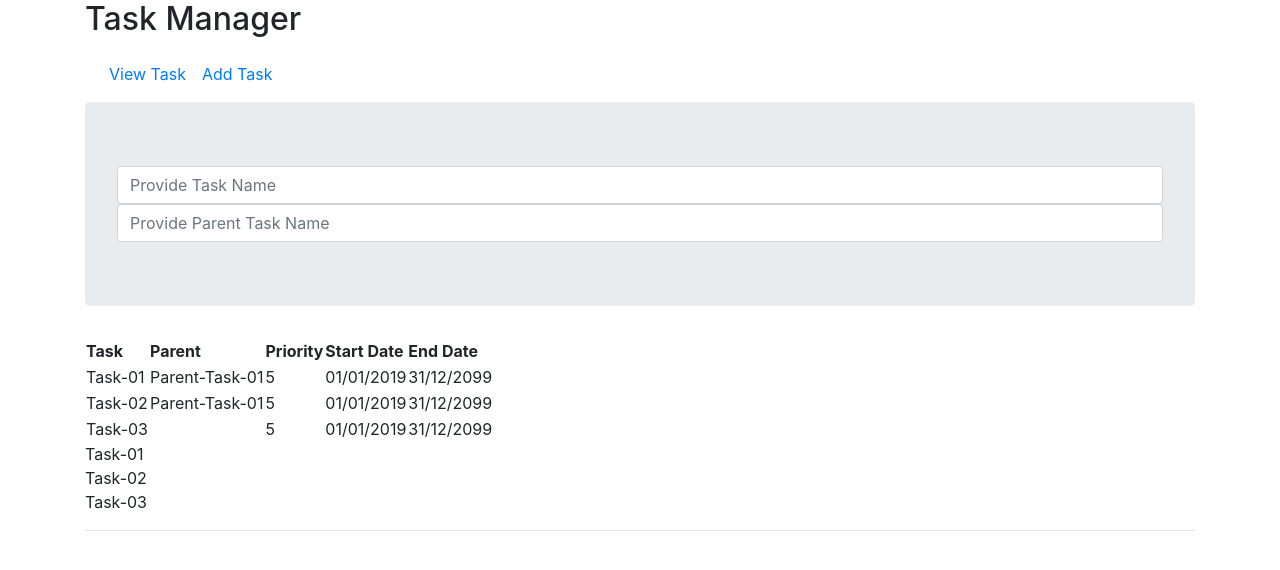
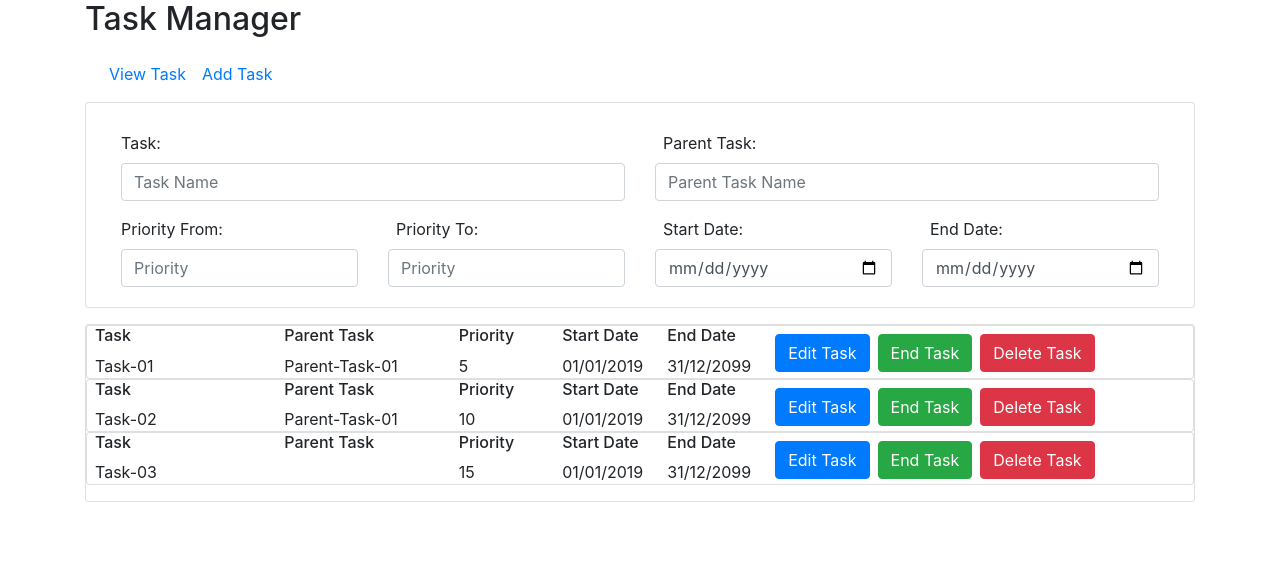
Before and after one commit to selvamsubramani/TaskManager, an Angular app: page /view in a window 1280 px wide. Shown: the top 570 px of the page. Built offline with nearby package versions, Linux system fonts and the light colour scheme.

Commit message:
view component is completed

```diff
--- a/src/app/model/mock-task.ts
+++ b/src/app/model/mock-task.ts
@@ -14,7 +14,7 @@ export const Tasks: Task[] =
     },
     { id: 2, name: 'Task-02'
     , startDate: new Date(2019,0,1), endDate: new Date(2099,11,31)
-    , priority:5, status: 'open'
+    , priority:10, status: 'open'
     , parent: {
         id: 0, name: 'Parent-Task-01'
         , startDate: new Date(2019,0,1), endDate: new Date(2099,11,31)
@@ -24,6 +24,6 @@ export const Tasks: Task[] =
     },
     { id: 3, name: 'Task-03'
     , startDate: new Date(2019,0,1), endDate: new Date(2099,11,31)
-    , priority:5, status: 'open'
+    , priority:15, status: 'open'
     , parent: null },
 ];
--- a/src/app/ui/view/view.component.html
+++ b/src/app/ui/view/view.component.html
@@ -1,30 +1,82 @@
 <div>
-        <div class="jumbotron">
-                <input [(ngModel)]="taskName" type="text"
-                placeholder="Provide Task Name" class="form-control">
-                <input [(ngModel)]="parentTaskName" type="text"
-                placeholder="Provide Parent Task Name" class="form-control">
+    <section name="search" class="card">
+        <div class="card-body">
+            <div class="input-group mb-2">
+                <div class="col-6 col-md-6 col-sm-6">
+                    <label class="mt-2 mr-2" for="taskname">Task:</label>
+                    <input id="taskname" [(ngModel)]="taskName" type="text"
+                        placeholder="Task Name" class="form-control">
+                </div>
+                <div class="col-6 col-md-6 col-sm-6">
+                    <label class="ml-2 mt-2 mr-2" for="parenttaskname">Parent Task:</label>
+                    <input id="parenttaskname" [(ngModel)]="parentTaskName" type="text"
+                        placeholder="Parent Task Name" class="form-control">
+                </div>
+            </div>
+            <div class="input-group">
+                <div class="col-3 col-md-3 col-sm-3">
+                    <label class="mt-2 mr-2" for="frompriority">Priority From:</label>
+                    <input id="frompriority" [(ngModel)]="priorityFrom" type="number"
+                        placeholder="Priority" class="form-control"
+                        min="0" max="30">
+                </div>
+
+                <div class="col-3 col-md-3 col-sm-3">
+                    <label class="ml-2 mt-2 mr-2" for="topriority">Priority To:</label>
+                    <input id="topriority" [(ngModel)]="priorityTo" type="number"
+                        placeholder="Priority" class="form-control"
+                        min="0" max="30">
+                </div>
+
+                <div class="col-3 col-md-3 col-sm-3">
+                    <label class="ml-2 mt-2 mr-2" for="fromdate">Start Date:</label>
+                    <input id="fromdate" [(ngModel)]="startDate" type="date"
+                        placeholder="Start Date" class="form-control">
+                </div>
+
+                <div class="col-3 col-md-3 col-sm-3">
+                    <label class="ml-2 mt-2 mr-2" for="enddate">End Date:</label>
+                    <input id="enddate" [(ngModel)]="endDate" type="date"
+                        placeholder="End Date" class="form-control">
+                </div>
+            </div>
         </div>
-    <table>
-        <tr>
-            <th>Task</th>
-            <th>Parent</th>
-            <th>Priority</th>
-            <th>Start Date</th>
-            <th>End Date</th>
-        </tr>
-        <tr *ngFor="let t of tasks | search : taskName : parentTaskName">
-            <td>{{t.name}}</td>
-            <td><div *ngIf="t.parent">{{t.parent.name}}</div></td>
-            <td>{{t.priority}}</td>
-            <td>{{t.startDate | date:'dd/MM/yyyy'}}</td>
-            <td>{{t.endDate | date:'dd/MM/yyyy'}}</td>
-        </tr>
-    </table>
-    <section name="taskview">
-        <div *ngFor="let task of tasks">
-            <div>{{ task.name }}</div>
+    </section>
+    <section name="view" class="card mt-3">
+        <div class="table">
+            <div class="card" *ngFor="let t of tasks | search : taskName : parentTaskName : priorityFrom : priorityTo : startDate : endDate">
+                <div class="row">
+                    <div class="ml-2 col-2 col-md-2 col-sm-2">
+                        <h6>Task</h6>
+                        {{ t.name }}
+                    </div>
+                    <div class="col-2 col-md-2 col-sm-2">
+                        <h6>Parent Task</h6>
+                        <div *ngIf="t.parent">{{t.parent.name}}</div>
+                    </div>
+                    <div class="mr-5">
+                        <h6>Priority</h6>
+                        {{ t.priority }}
+                    </div>
+                    <div class="mr-4">
+                        <h6>Start Date</h6>
+                        {{t.startDate | date:'dd/MM/yyyy'}}
+                    </div>
+                    <div class="mr-4">
+                        <h6>End Date</h6>
+                        {{t.endDate | date:'dd/MM/yyyy'}}
+                    </div>
+                    <div class="mr-2">
+                        <input type="button" value="Edit Task" class="mt-2 btn btn-primary">
+                    </div>
+                    <div class="mr-2">
+                        <input type="button" value="End Task" class="mt-2 btn btn-success">
+                    </div>
+                    <div class="mr-2">
+                        <input type="button" value="Delete Task" class="mt-2 btn btn-danger">
+                    </div>
+                </div>
+            </div>
         </div>
-        <hr>
     </section>
 </div>
--- a/src/app/ui/view/view.component.ts
+++ b/src/app/ui/view/view.component.ts
@@ -10,8 +10,13 @@ import { DataService } from './../../service/data.service'
 export class ViewComponent implements OnInit {
 
   tasks: Task[];
+
   taskName: string;
   parentTaskName: string;
+  priorityFrom: number;
+  priorityTo: number;
+  startDate: Date;
+  endDate: Date;
 
   constructor(private dataservice:DataService) { }
 
--- a/src/app/utility/search.pipe.ts
+++ b/src/app/utility/search.pipe.ts
@@ -5,14 +5,21 @@ import { Pipe, PipeTransform } from '@angular/core';
 })
 export class SearchPipe implements PipeTransform {
 
-  transform(tasks: any[], taskname: string, parenttaskname: string): any[] {
-    if(tasks && tasks.length > 0 && (taskname || parenttaskname))
+  transform(tasks: any[], taskname: string, parenttaskname: string
+  , frompriority: number, topriority: number
+  , startdate: Date, enddate: Date): any[] {
+    if(tasks && tasks.length > 0 &&
+      (taskname || parenttaskname || frompriority || topriority || startdate || enddate))
     {
       return tasks.filter(
         task =>
         {
-          return (!taskname || (taskname && task.name.toLowerCase().indexOf(taskname.toLowerCase()) > 0))
-          && (!parenttaskname || (parenttaskname && task.parent && task.parent.name.toLowerCase().indexOf(parenttaskname.toLowerCase()) > 0));
+          return (!taskname || (task.name.toLowerCase().indexOf(taskname.toLowerCase()) > -1))
+          && (!parenttaskname || (task.parent && task.parent.name.toLowerCase().indexOf(parenttaskname.toLowerCase()) > -1))
+          && (!frompriority || (task.priority >= frompriority))
+          && (!topriority || (task.priority <= topriority))
+          && (!startdate || (task.startDate >= new Date(startdate)))
+          && (!enddate || (task.endDate <= new Date(enddate)));
         }
       )
     }
```
